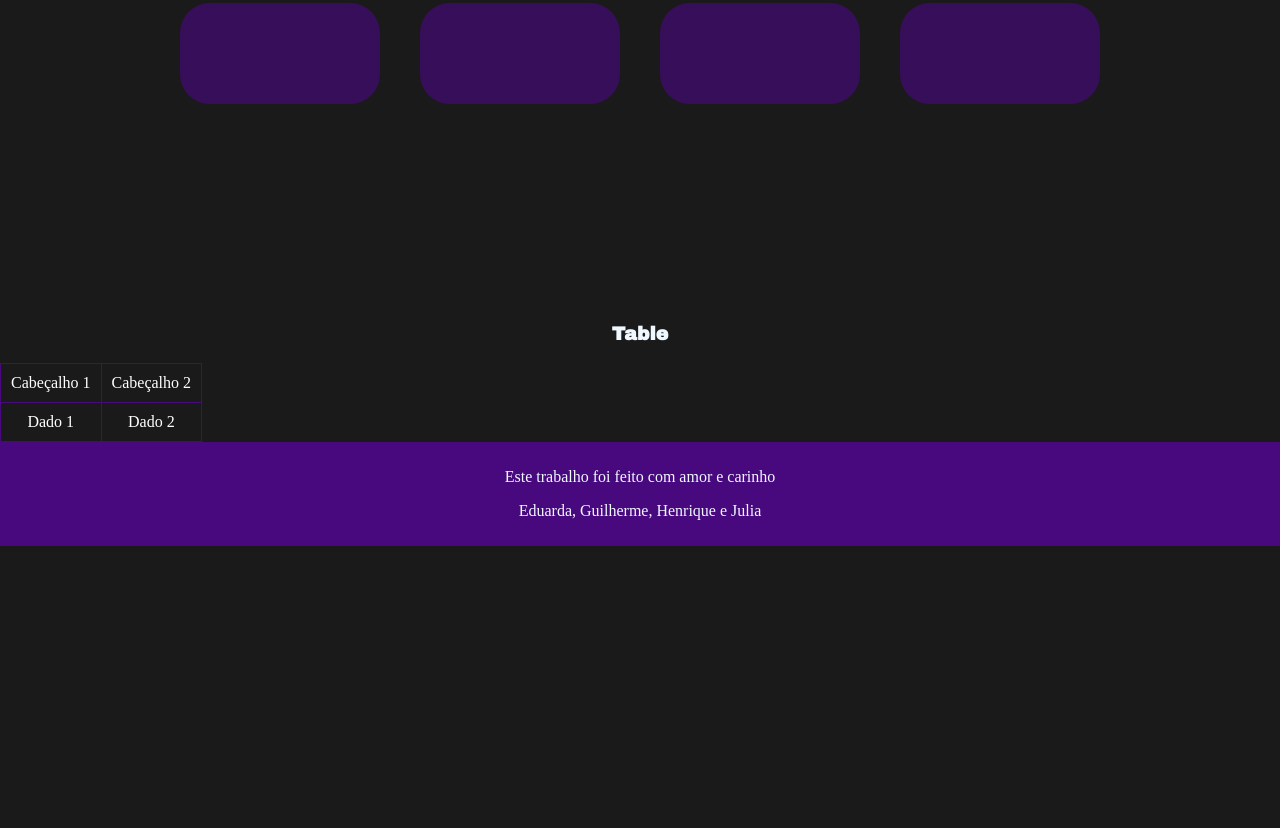
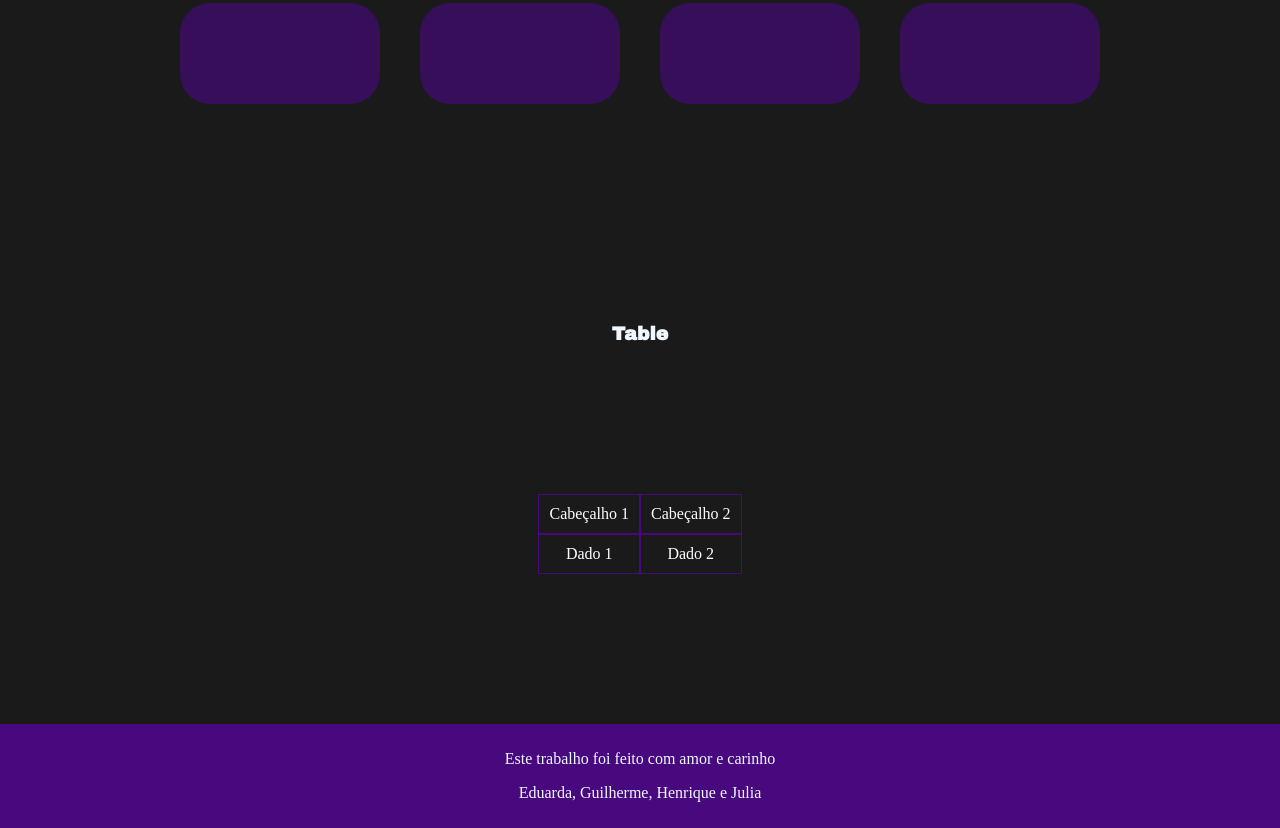
Before and after one commit to jubyte/propriedades.css, a plain HTML site: page index.html in a window 1280 px wide. Shown: the part 7503-8331 px from the top of the page. Before the commit the page ends 8049 px from the top, so only its background shows below. Drawn offline with Linux system fonts and the light colour scheme.

Commit message:
ADD- Recoloquei os display

```diff
--- a/style.css
+++ b/style.css
@@ -58,7 +58,8 @@ footer{
 }
 .tabelinha{
 display: table;
-border-collapse: collapse;
+margin: 100px;
+ margin: 150px auto;
 }
 .linha{
 display: table-row;
```
Also changed, not shown: index.html (+0 -1 lines).
